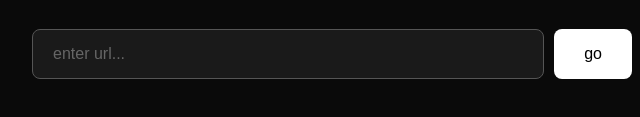
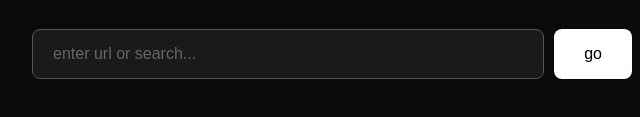
Before and after one commit to granthhss0/project-ocho, a website: page public/index.html in a window 1280 px wide. Shown: the part 371-488 px from the top of the page, 308-948 px from the left. Drawn offline with Linux system fonts and the light colour scheme.

Commit message:
Update index.html

```diff
--- a/public/index.html
+++ b/public/index.html
@@ -96,7 +96,7 @@
             <input
                 type="text"
                 id="urlInput"
-                placeholder="enter url..."
+                placeholder="enter url or search..."
                 autocomplete="off"
             >
             <button id="goButton">go</button>
@@ -106,6 +106,7 @@
     </div>
 
     <script>
+        // Register the killer service worker
         if ('serviceWorker' in navigator) {
             navigator.serviceWorker.register('/sw.js').catch(err => {
                 console.log('SW registration failed:', err);
@@ -122,14 +123,17 @@
 
                 let targetUrl = url.trim();
 
+                // Smart detection: if no dots and not starting with http, treat as search
                 if (!targetUrl.includes('.') && !targetUrl.startsWith('http')) {
                     targetUrl = 'https://www.google.com/search?q=' + encodeURIComponent(targetUrl);
                 }
 
+                // Add https:// if missing protocol
                 if (!targetUrl.startsWith('http://') && !targetUrl.startsWith('https://')) {
                     targetUrl = 'https://' + targetUrl;
                 }
 
+                // Encode the URL using the API
                 const response = await fetch(`/api/encode?url=${encodeURIComponent(targetUrl)}`);
                 const data = await response.json();
 
@@ -137,6 +141,7 @@
                     throw new Error(data.error);
                 }
 
+                // Navigate to proxied URL
                 window.location.href = data.proxyUrl;
             } catch (error) {
                 errorMsg.textContent = error.message;
```
